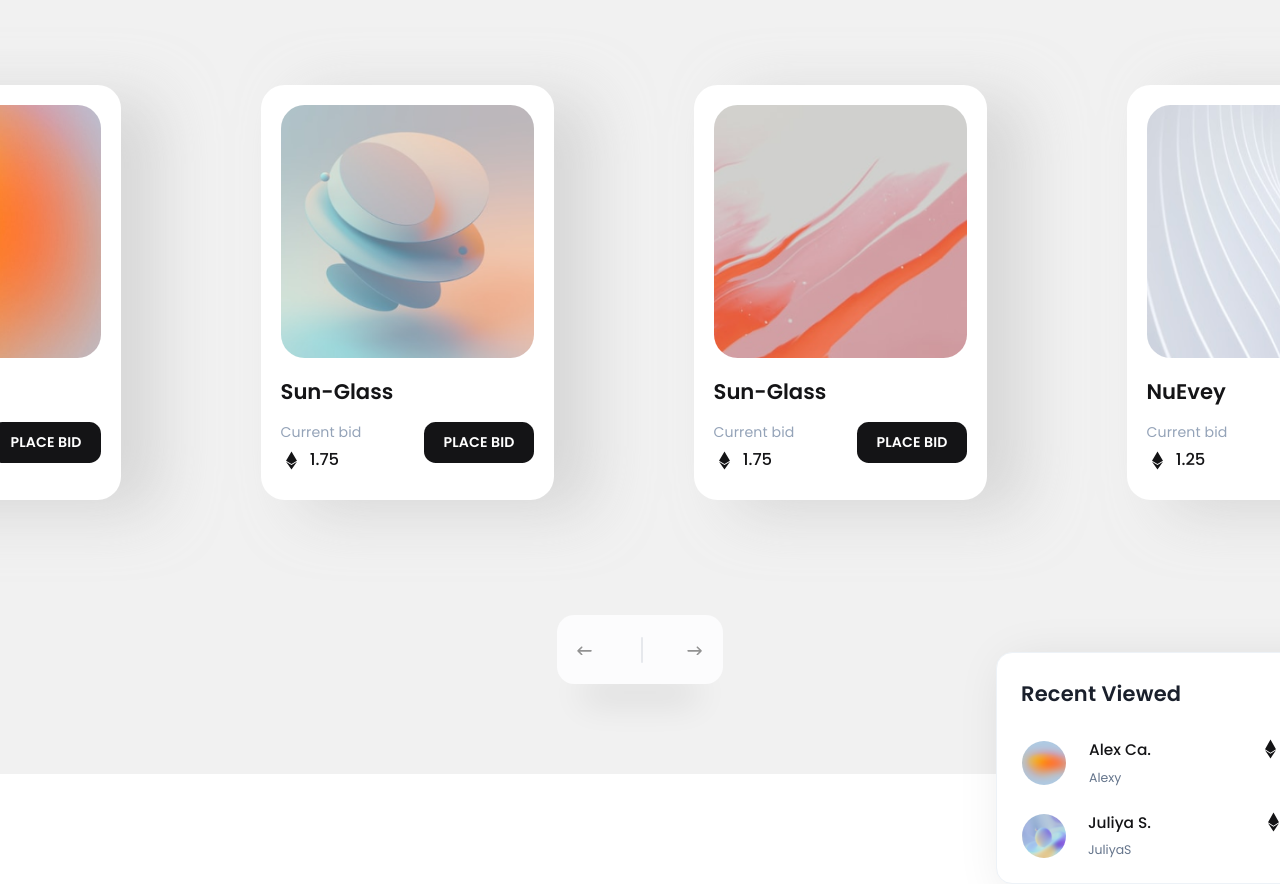
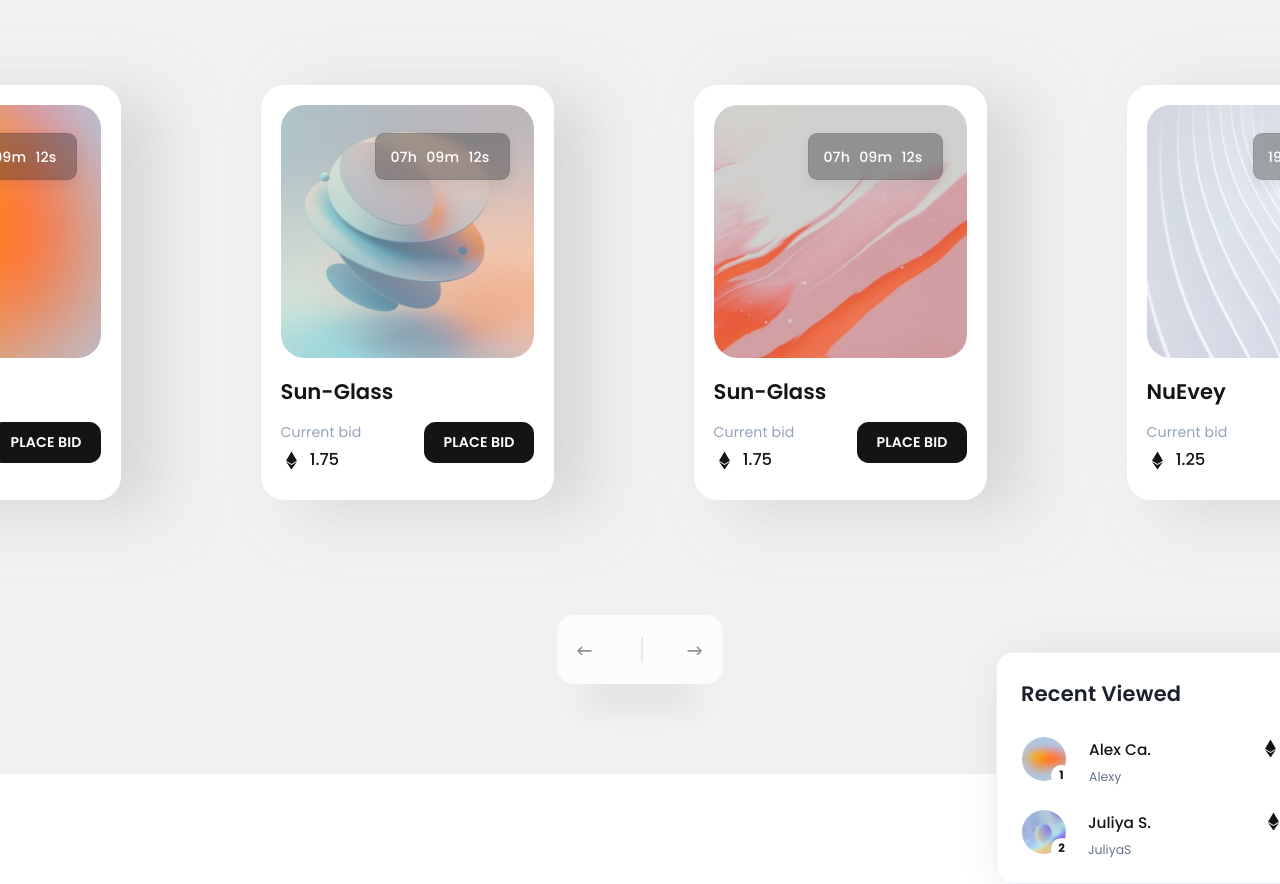
Before and after one commit to Mokkento12/DiveSea, a plain HTML site: page index.html in a window 1280 px wide. Shown: the part 1022-1906 px from the top of the page. Drawn offline with nearby package versions, Linux system fonts and the light colour scheme.

Commit message:
fix:weekly block

```diff
--- a/index.html
+++ b/index.html
@@ -110,6 +110,11 @@
                 <div class="trending__container">
                     <div class="trending__card">
                         <div class="item__container">
+                            <div class="cout__frame">
+                                <span class="frame__item">07h</span>
+                                <span class="frame__item">09m</span>
+                                <span class="frame__item">12s</span>
+                            </div>
                             <img src="img/weekly/item-img-1.png"
                                 alt="item image" class="item__img">
                             <item class="descr">
@@ -135,6 +140,11 @@
                     <!-- /.trending__card -->
                     <div class="trending__card">
                         <div class="item__container">
+                            <div class="cout__frame">
+                                <span class="frame__item">07h</span>
+                                <span class="frame__item">09m</span>
+                                <span class="frame__item">12s</span>
+                            </div>
                             <img src="img/weekly/item-img-2.png"
                                 alt="item image" class="item__img">
                             <item class="descr">
@@ -160,6 +170,11 @@
                     <!-- /.trending__card -->
                     <div class="trending__card">
                         <div class="item__container">
+                            <div class="cout__frame">
+                                <span class="frame__item">07h</span>
+                                <span class="frame__item">09m</span>
+                                <span class="frame__item">12s</span>
+                            </div>
                             <img src="img/weekly/item-img-3.png"
                                 alt="item image" class="item__img">
                             <item class="descr">
@@ -185,6 +200,10 @@
                     <!-- /.trending__card -->
                     <div class="trending__card">
                         <div class="item__container">
+                            <div class="cout__frame"><span
+                                    class="frame__item">19H</span><span
+                                    class="frame__item">09m</span><span
+                                    class="frame__item">12s</span></div>
                             <img src="img/weekly/item-img-4.png"
                                 alt="item image" class="item__img">
                             <item class="descr">
@@ -210,6 +229,10 @@
                     <!-- /.trending__card -->
                     <div class="trending__card">
                         <div class="item__container">
+                            <div class="cout__frame"><span
+                                    class="frame__item">19h</span><span
+                                    class="frame__item">09m</span><span
+                                    class="frame__item">12s</span></div>
                             <img src="img/weekly/item-img-5.png"
                                 alt="item image" class="item__img">
                             <item class="descr">
@@ -259,8 +282,11 @@
                     </div>
                     <div class="recently__item">
                         <div class="recently__user">
-                            <img src="img/weekly/user-avatar-1.png"
-                                alt="user avatar" class="recently__avatar">
+                            <div class="weekly__avatar-block">
+                                <div class="avatar__count">1</div>
+                                <img src="img/weekly/user-avatar-1.png"
+                                    alt="user avatar" class="recently__avatar">
+                            </div>
                             <div class="recently__name">
                                 <p class="name__user">Alex Ca.</p>
                                 <p class="nickname__user">Alexy</p>
@@ -280,8 +306,11 @@
                     <!-- /.recently__item -->
                     <div class="recently__item">
                         <div class="recently__user">
-                            <img src="img/weekly/user-avatar-2.png"
-                                alt="user avatar" class="recently__avatar">
+                            <div class="weekly__avatar-block">
+                                <div class="avatar__count">2</div>
+                                <img src="img/weekly/user-avatar-2.png"
+                                    alt="user avatar" class="recently__avatar">
+                            </div>
                             <div class="recently__name">
                                 <p class="name__user">Juliya S.</p>
                                 <p class="nickname__user">JuliyaS</p>
--- a/sass/blocks/_weekly.sass
+++ b/sass/blocks/_weekly.sass
@@ -41,6 +41,28 @@
   display: flex
   justify-content: center
   flex-direction: column
+  position: relative
+.cout__frame
+  position: absolute
+  border: 1.18px solid rgba(28, 29, 32, 0.08)
+  border-radius: 9.41px
+  box-shadow: 0px 4.71px 14.12px 0px rgba(28, 29, 32, 0.08)
+  backdrop-filter: blur(4.71px)
+  background: rgba(28, 29, 32, 0.35)
+  padding: 10px 14px
+  right: 24px
+  top: 28px
+  text-transform: lowercase
+.frame__item
+  color: rgb(255, 255, 255)
+  font-family: $poppins
+  font-size: 14.12px
+  font-weight: 500
+  line-height: 150%
+  letter-spacing: 0.12px
+  text-align: left
+.frame__item
+  margin-right: 5px
 .item__img
   width: 253px
   height: 253px
@@ -155,6 +177,28 @@
   display: flex
   align-items: center
   justify-content: space-between
+
+.weekly__avatar-block
+  position: relative
+.avatar__count
+  display: flex
+  align-items: center
+  justify-content: center
+  position: absolute
+  background: rgb(255, 255, 255)
+  width: 21.13px
+  height: 21.13px
+  border-radius: 50%
+  color: rgb(20, 20, 22)
+  font-family: $poppins
+  font-size: 11.52px
+  font-weight: 700
+  line-height: 150%
+  letter-spacing: 0.1px
+  text-align: center
+  right: -5px
+  bottom: 3px
+
 .recently__avatar
   width: 46.09px
   height: 46.09px
```
Also changed, not shown: css/style.css, 1 other file.
